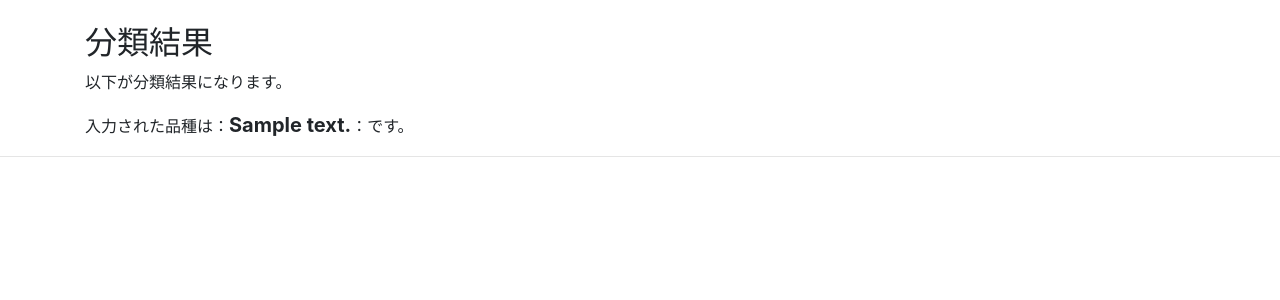
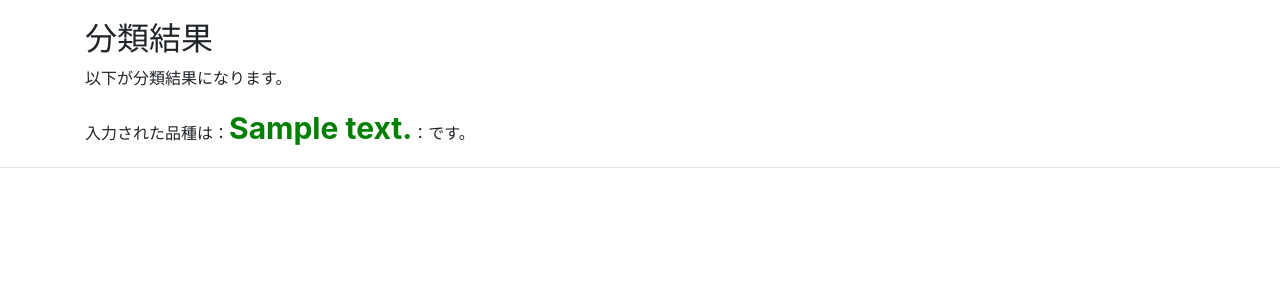
Before and after one commit to Junya-Taniguchi/skiris-test, a Django app: template templates/answer.html in a window 1280 px wide. Shown: the part 56-356 px from the top of the page. Run offline with Django 3.2, Linux system fonts and the light colour scheme; the template is opened without the code that fills it: most values are stand-ins (such as "Sample title", 1, 10 or a date in 2020); some libraries are stand-ins or nearby versions.

Commit message:
first commit

```diff
--- a/static/skiris/style.css
+++ b/static/skiris/style.css
@@ -1,3 +1,17 @@
-p {
-  color: red;
+h2 {
+  margin-top:20px;
 }
+
+.form-control {
+  margin-top:20px;
+}
+
+.btn {
+  margin-top:10px;
+}
+
+.answer{
+  font-size: 30px;
+  font-weight: bold;
+  color: green;
+}
--- a/templates/answer.html
+++ b/templates/answer.html
@@ -1,9 +1,8 @@
 {% extends 'base.html' %}
 
 {% block content %}
-<br/>
 <h2>分類結果</h2>
 <p>以下が分類結果になります。</p>
-<p>入力された品種は：<span style="font-size: 20px; font-weight: bold;">{{answer}}</span>：です。</p>
+<p>入力された品種は：<span class="answer">{{answer}}</span>：です。</p>
 
 {% endblock %}
--- a/templates/base.html
+++ b/templates/base.html
@@ -1,4 +1,6 @@
 <!doctype html>
+<!-- CSSの読み込み -->
+{% load static %}
 <html lang="en">
   <head>
     <meta charset="utf-8">
@@ -13,6 +15,8 @@
     <link rel="stylesheet" href="https://stackpath.bootstrapcdn.com/bootstrap/4.1.3/css/bootstrap.min.css" integrity="sha384-MCw98/SFnGE8fJT3GXwEOngsV7Zt27NXFoaoApmYm81iuXoPkFOJwJ8ERdknLPMO" crossorigin="anonymous">
 
     <!-- Custom styles for this template -->
+    <!-- CSSの読み込み -->
+    <link rel="stylesheet" type="text/css" href="{% static 'skiris/style.css' %}">
     <link href="sticky-footer-navbar.css" rel="stylesheet">
 
   </head>
--- a/templates/home.html
+++ b/templates/home.html
@@ -1,19 +1,13 @@
 {% extends 'base.html' %}
 {% block content %}
-
-<br/>
 <h2>アヤメの品種を調べることができます。</h2>
 <p>scikit-learnに付属しているデータセットを使ってアヤメの品種の分類ができます。以下の４つのフォームに数値を入れるてください。</p>
 <form action="{% url 'answer'%}">
   <div class="form-group">
     <input class="form-control" type="number" placeholder="sepal length（4~7.9cm)" name="sepallength" size="20" max="7.9" min="4" step="0.1">
-    <br />
     <input class="form-control" type="number" placeholder="sepal width（2~4.4cm)" name="sepalwidth" size="20" max="4.4" min="2" step="0.1">
-    <br />
     <input class="form-control" type="number" placeholder="petal length（1~6.9cm）" name="petallength" size="20" max="6.9" min="1" step="0.1">
-    <br />
     <input class="form-control" type="number" placeholder="petal width（0.1~2.5cm）" name="petalwidth" size="20" max="2.5" min="0.1" step="0.1">
-    <br />
     <input class="btn btn-primary" type="submit" value="check!" />
   </div>
 </form>
```
Also changed, not shown: skiristest/settings.py (+6 -1 lines).
